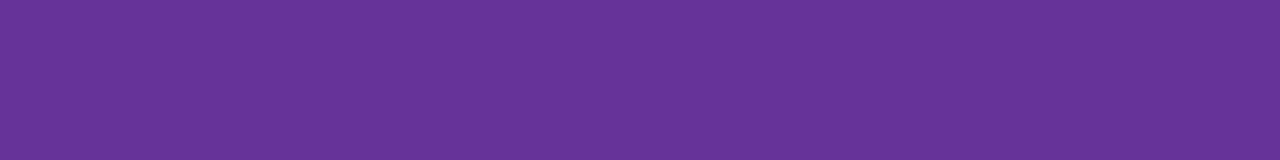
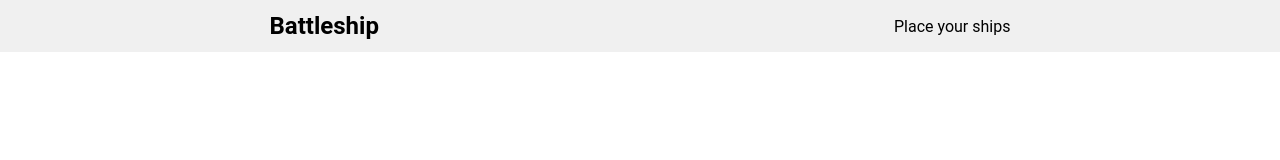
Before and after one commit to Anand-1812/battleship, a website built with webpack: page src/template.html in a window 1280 px wide. Built offline with nearby package versions, Linux system fonts and the light colour scheme.

Commit message:
feat: create the navbar

```diff
--- a/src/styles.css
+++ b/src/styles.css
@@ -1,4 +1,24 @@
 /* styles.css */
+* {
+  margin: 0;
+  padding: 0;
+  box-sizing: border-box;
+}
+
 body {
-  background-color: rebeccapurple;
+  font-family: 'ROBOTO', sans-serif;
+  height: 100vh;
 }
+
+/* Navbar */
+.navbar {
+  padding: 12px;
+  background-color: #F0F0F0;
+}
+
+.nav {
+  /* margin: 0 24px; */
+  display: flex;
+  justify-content: space-around;
+  align-items: center;
+}
--- a/src/template.html
+++ b/src/template.html
@@ -6,6 +6,11 @@
   <title>Template</title>
 </head>
 <body>
-
+  <header class="navbar">
+    <nav class="nav">
+      <h1 class="name">Battleship</h1>
+      <p class="display">Place your ships</p>
+    </nav>
+  </header>
 </body>
 </html>
```
